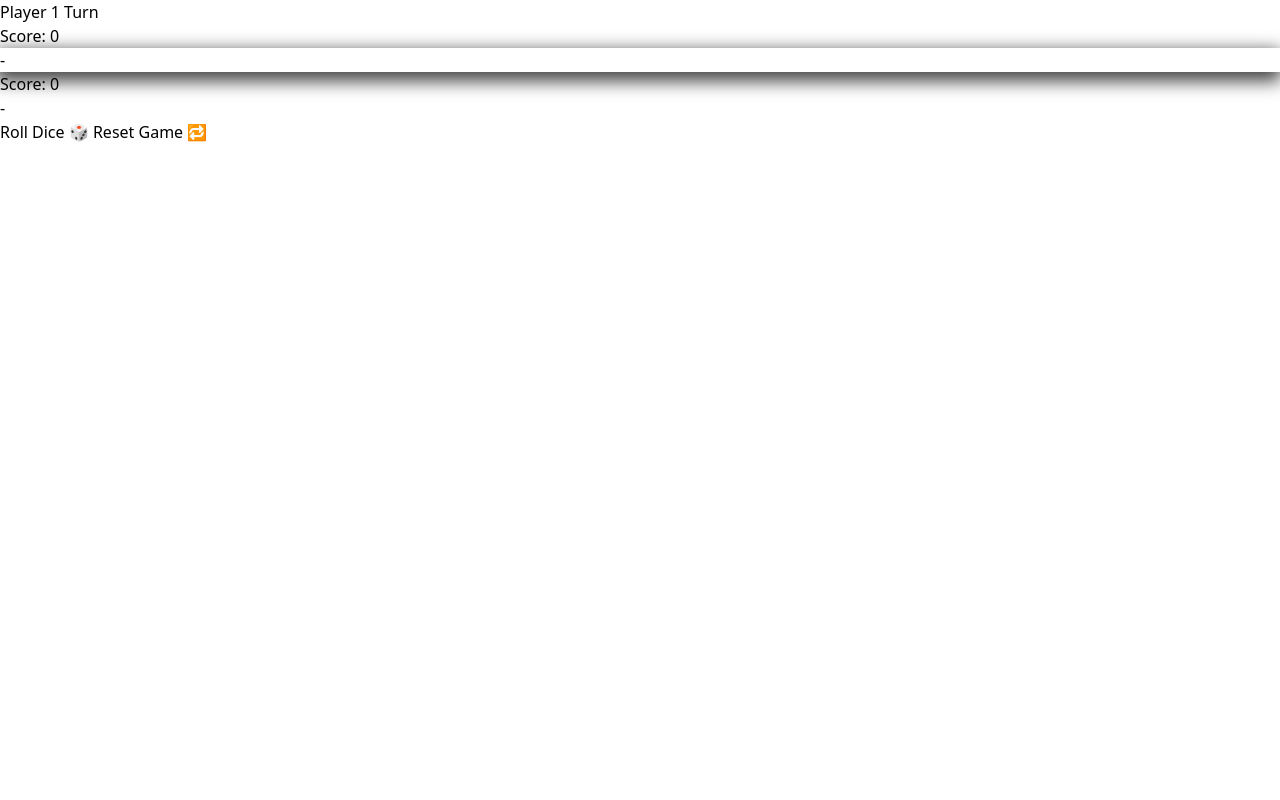
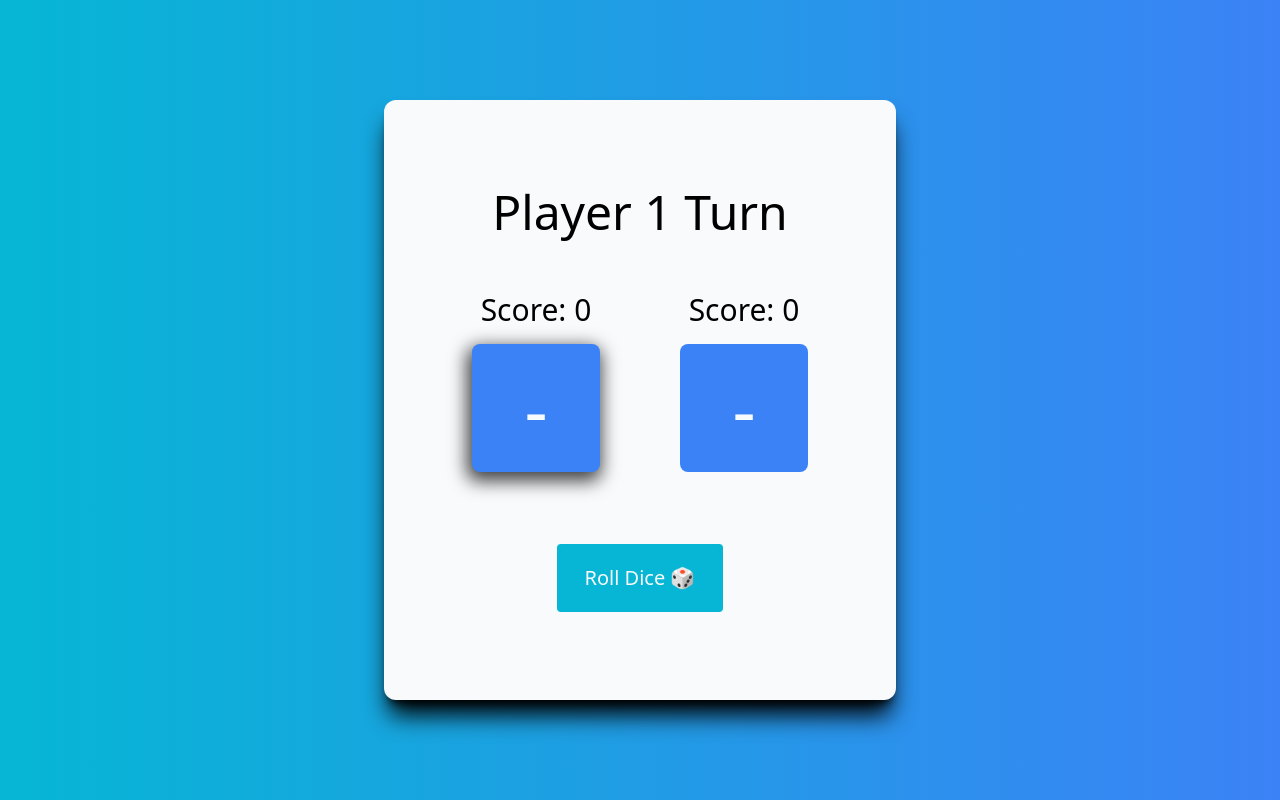
Before and after one commit to tech87/dice-game, a website: page index.html in a window 1280 px wide. Drawn offline with Linux system fonts and the light colour scheme.

Commit message:
fixed paths

```diff
--- a/index.html
+++ b/index.html
@@ -5,7 +5,6 @@
     <meta http-equiv="X-UA-Compatible" content="IE=edge">
     <meta name="viewport" content="width=device-width, initial-scale=1.0">
     <link href="/dist/output.css" rel="stylesheet">
-    <link href="styles.css" rel="stylesheet">
     <title>Dice Game</title>
 </head>
 
--- a/src/input.css
+++ b/src/input.css
@@ -1,3 +1,6 @@
 @tailwind base;
 @tailwind components;
 @tailwind utilities;
+.active {
+    box-shadow: -2px 6px 18px 3px rgba(0, 0, 0, 0.75);
+  }
--- a/styles.css
+++ /dev/null
@@ -1,99 +0,0 @@
-/* html,
-body {
-  --color-1: #283c86;
-  --color-2: #45a247;
-  --color-3: #1cb5e0;
-  --color-4: #007991;
-  --color-5: #007991;
-  margin: 0;
-  padding: 0;
-}
-
-body {
-  background-image: linear-gradient(135deg, var(--color-1), var(--color-2));
-  font-family: "Roboto", sans-serif;
-  height: 100vh;
-  color: black;
-  display: flex;
-  justify-content: center;
-  align-items: center;
-}
-
-.container {
-  width: 400px;
-  border-radius: 10px;
-  text-align: center;
-  background-color: aliceblue;
-  box-shadow: -2px 6px 18px 3px rgba(0, 0, 0, 0.75);
-  padding: 50px;
-}
-
-.players {
-  width: 100%;
-  display: flex;
-  justify-content: space-around;
-}
-
-.dice {
-  border-radius: 10px;
-  width: 100px;
-  height: 100px;
-  background-color: var(--color-3);
-  color: aliceblue;
-  margin: 0 auto;
-  font-size: 80px;
-  display: flex;
-  align-items: center;
-  justify-content: center;
-}
-
-button {
-  color: aliceblue;
-  padding: 20px 30px;
-  font-size: 20px;
-  margin-top: 40px;
-  border: none;
-  border-radius: 5px;
-  cursor: pointer;
-}
-
-#rollBtn {
-  margin: 0 auto;
-  margin-top: 40px;
-  background-color: var(--color-5);
-}
-
-#resetBtn {
-  margin: 0 auto;
-  margin-top: 40px;
-  background-color: var(--color-4);
-}
-
-button:focus {
-  outline: none;
-}
-
-#resetBtn {
-  display: none;
-}
-*/
-.active {
-  box-shadow: -2px 6px 18px 3px rgba(0, 0, 0, 0.75);
-}
-/*
-@media screen and (max-width: 376px) {
-  .container {
-    width: 80vw;
-    margin:0 10px;
-  }
-
-  h1 {
-    font-size: 1.5rem;
-  }
-
-  #message {
-    font-size: 2rem;
-  }
-}
-
-*/
--- a/tailwind.config.js
+++ b/tailwind.config.js
@@ -1,6 +1,6 @@
 /** @type {import('tailwindcss').Config} */
 module.exports = {
-  content: ["./dice-game/*.{html,js}"],
+  content: ["*.{html,js}"],
   theme: {
     extend: {},
   },
```
Also changed, not shown: dist/output.css.
